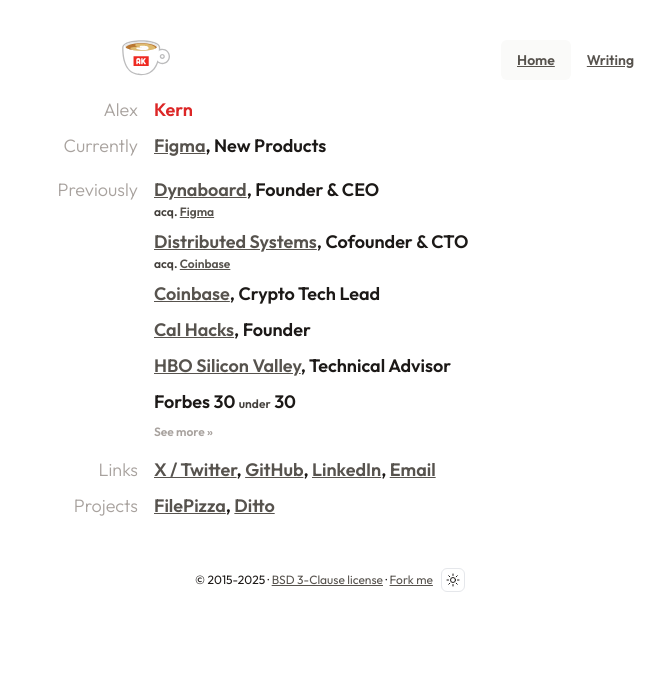
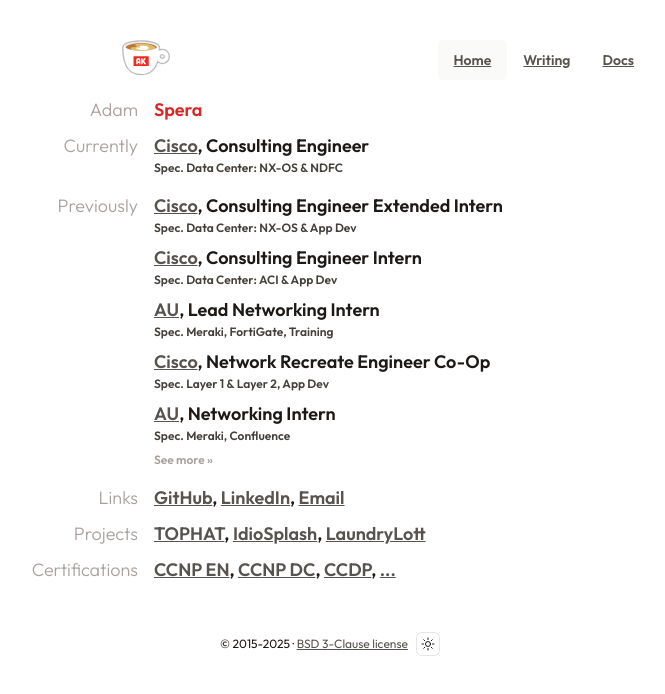
Before and after one commit to AdamSpera/adamspera.dev, a Next.js app: page / in a window 1280 px wide. Shown: the top 694 px of the page, without its empty margins (310-975 px from the left). Built offline with nearby package versions, Linux system fonts and the light colour scheme.

Commit message:
Update personal information and links throughout the application

```diff
--- a/app/layout.tsx
+++ b/app/layout.tsx
@@ -12,36 +12,28 @@
 const outfit = Outfit({ subsets: ["latin"] });
 
 export const metadata: Metadata = {
-  title: "alex kern • kern.io",
-  description: "Hacker, Designer, Founder",
+  title: "Adam Spera • dev",
+  description: "Networking, Applications, Programming",
   authors: {
-    name: "Alex Kern",
-    url: "https://kern.io",
+    name: "Adam Spera",
+    url: "https://adamspera.dev",
   },
   viewport: "width=device-width, initial-scale=1",
-  metadataBase: new URL("https://kern.io"),
+  metadataBase: new URL("https://adamspera.dev"),
   openGraph: {
     type: "website",
-    url: "https://kern.io",
-    title: "alex kern • kern.io",
-    description: "Hacker, Designer, Founder",
-    siteName: "Kern.io",
+    url: "https://adamspera.dev",
+    title: "Adam Spera • dev",
+    description: "Networking, Applications, Programming",
+    siteName: "AdamSpera.dev",
     images: [
       {
-        url: "https://kern.io/facebook.png",
+        url: "https://adamspera.dev/facebook.png",
         width: 1200,
         height: 1200,
       },
     ],
-  },
-  twitter: {
-    card: "summary_large_image",
-    title: "alex kern • kern.io",
-    description: "Hacker, Designer, Founder",
-    creator: "@kernio",
-    creatorId: "18856327",
-    images: ["https://kern.io/facebook.png"],
-  },
+  }
 };
 
 interface RootLayoutProps {
@@ -61,13 +53,9 @@
             <footer className="mx-auto mt-12 mb-4 flex items-center justify-center text-xs">
               <div>
                 &copy; 2015-{new Date().getFullYear()} &middot;{" "}
-                <ExternalLink href="https://github.com/kern/kern.io/blob/main/LICENSE">
+                <ExternalLink href="https://github.com/AdamSpera/adamspera.dev/blob/main/LICENSE">
                   BSD 3-Clause license
                 </ExternalLink>{" "}
-                &middot;{" "}
-                <ExternalLink href="https://github.com/kern/kern.io">
-                  Fork me
-                </ExternalLink>
               </div>
 
               <div className="pl-2">
--- a/app/p/[...slug]/page.tsx
+++ b/app/p/[...slug]/page.tsx
@@ -44,7 +44,7 @@
     return {};
   }
 
-  const title = post.title + " • kern.io";
+  const title = post.title + " • dev";
   const description = post.description;
 
   return {
--- a/app/p/page.tsx
+++ b/app/p/page.tsx
@@ -5,18 +5,18 @@
 
 export const metadata: Metadata = {
   ...layoutMetadata,
-  title: "writing • kern.io",
-  description: "Writings by Alex Kern",
+  title: "writing • adamspera.dev",
+  description: "Writings by Adam Spera",
   openGraph: {
     ...layoutMetadata.openGraph,
-    title: "writing • kern.io",
-    description: "Writings by Alex Kern",
-    url: "https://kern.io/p",
+    title: "writing • adamspera.dev",
+    description: "Writings by Adam Spera",
+    url: "https://adamspera.dev/p",
   },
   twitter: {
     ...layoutMetadata.twitter,
-    title: "writing • kern.io",
-    description: "Writings by Alex Kern",
+    title: "writing • adamspera.dev",
+    description: "Writings by Adam Spera",
   },
 };
 
--- a/app/page.tsx
+++ b/app/page.tsx
@@ -8,8 +8,8 @@
       <Section id="name">
         <h1>
           <a href="/" className="flex">
-            <SectionHeader>Alex</SectionHeader>
-            <SectionBody className="text-red-600">Kern</SectionBody>
+            <SectionHeader>Adam</SectionHeader>
+            <SectionBody className="text-red-600">Spera</SectionBody>
           </a>
         </h1>
       </Section>
@@ -19,8 +19,9 @@
         <SectionBody>
           <List>
             <ListItem>
-              <ExternalLink href="https://figma.com/">Figma</ExternalLink>, New
-              Products
+              <ExternalLink href="https://www.cisco.com/">Cisco</ExternalLink>,
+              Consulting Engineer
+              <SubBlock>Spec. Data Center: NX-OS &amp; NDFC</SubBlock>
             </ListItem>
           </List>
         </SectionBody>
@@ -31,81 +32,45 @@
         <SectionBody>
           <List>
             <ListItem>
-              <ExternalLink href="https://dynaboard.com/">
-                Dynaboard
-              </ExternalLink>
-              , Founder &amp; CEO
-              <SubBlock>
-                acq. <ExternalLink href="https://figma.com">Figma</ExternalLink>
-              </SubBlock>
+              <ExternalLink href="https://www.cisco.com/">Cisco</ExternalLink>,
+              Consulting Engineer Extended Intern
+              <SubBlock>Spec. Data Center: NX-OS &amp; App Dev</SubBlock>
             </ListItem>
             <ListItem>
-              <ExternalLink href="https://distributedsystems.com/">
-                Distributed Systems
-              </ExternalLink>
-              , Cofounder &amp; CTO
-              <SubBlock>
-                acq.{" "}
-                <ExternalLink href="https://coinbase.com">
-                  Coinbase
-                </ExternalLink>
-              </SubBlock>
+              <ExternalLink href="https://www.cisco.com/">Cisco</ExternalLink>,
+              Consulting Engineer Intern
+              <SubBlock>Spec. Data Center: ACI &amp; App Dev</SubBlock>
             </ListItem>
             <ListItem>
-              <ExternalLink href="https://coinbase.com/">Coinbase</ExternalLink>
-              , Crypto Tech Lead
+              <ExternalLink href="https://www.arcadia.edu/">AU</ExternalLink>,
+              Lead Networking Intern
+              <SubBlock>Spec. Meraki, FortiGate, Training</SubBlock>
             </ListItem>
             <ListItem>
-              <ExternalLink href="https://calhacks.io">Cal Hacks</ExternalLink>,
-              Founder
+              <ExternalLink href="https://www.cisco.com/">Cisco</ExternalLink>,
+              Network Recreate Engineer Co-Op
+              <SubBlock>Spec. Layer 1 &amp; Layer 2, App Dev</SubBlock>
             </ListItem>
             <ListItem>
-              <ExternalLink href="https://www.imdb.com/name/nm11088678/">
-                HBO Silicon Valley
-              </ExternalLink>
-              , Technical Advisor
-            </ListItem>
-            <ListItem>
-              Forbes 30 <Sub>under</Sub> 30
+              <ExternalLink href="https://www.arcadia.edu/">AU</ExternalLink>,
+              Networking Intern
+              <SubBlock>Spec. Meraki, Confluence</SubBlock>
             </ListItem>
             <ListItem>
               <Disclosure>
-                <ListItem>Zebra IQ, CTO &amp; Cofounder</ListItem>
                 <ListItem>
-                  <ExternalLink href="https://www.alsop-louie.com/">
-                    Alsop-Louie Partners
+                  <ExternalLink href="https://www.codeninjas.com/">
+                    CodeNinjas
                   </ExternalLink>
-                  , Associate
+                  , IT Administrator
+                  <SubBlock>Spec. AD, LDAP, Office365</SubBlock>
                 </ListItem>
                 <ListItem>
-                  <ExternalLink href="https://apple.com">Apple</ExternalLink>,
-                  Applied Machine Learning
-                </ListItem>
-                <ListItem>
-                  <ExternalLink href="https://mars.jpl.nasa.gov/msl/">
-                    NASA JPL
+                  <ExternalLink href="https://www.arcadia.edu/">
+                    AU
                   </ExternalLink>
-                  , Software Engineering
-                </ListItem>
-                <ListItem>
-                  <ExternalLink href="https://www.berkeley.edu/">
-                    UC Berkeley
-                  </ExternalLink>
-                  , Computer Science
-                </ListItem>
-                <ListItem>Kairos Society, Regional President</ListItem>
-                <ListItem>
-                  FRC Team 1515{" "}
-                  <ExternalLink href="https://www.team1515.com/">
-                    Mortorq
-                  </ExternalLink>
-                  , Team Captain
-                </ListItem>
-                <ListItem>
-                  <ExternalLink href="https://www.planetbravo.com/">
-                    PlanetBravo Techno-Tainment Camp
-                  </ExternalLink>
-                  , CIT
+                  , Networking Assistant
+                  <SubBlock>Spec. Confluence</SubBlock>
                 </ListItem>
               </Disclosure>
             </ListItem>
@@ -116,21 +81,49 @@
       <Section id="links">
         <SectionHeader>Links</SectionHeader>
         <SectionBody>
-          <ExternalLink href="https://x.com/kernio">X / Twitter</ExternalLink>,{" "}
-          <ExternalLink href="https://github.com/kern">GitHub</ExternalLink>,{" "}
-          <ExternalLink href="https://www.linkedin.com/in/alexanderskern/">
+          <ExternalLink href="https://github.com/adamspera">
+            GitHub
+          </ExternalLink>
+          ,{" "}
+          <ExternalLink href="https://www.linkedin.com/in/adamtspera/">
             LinkedIn
           </ExternalLink>
-          , <ExternalLink href="mailto:hello@kern.io">Email</ExternalLink>
+          ,{" "}
+          <ExternalLink href="mailto:adamspera@hotmail.com">Email</ExternalLink>
         </SectionBody>
       </Section>
 
       <Section id="projects">
         <SectionHeader>Projects</SectionHeader>
         <SectionBody>
-          <ExternalLink href="https://file.pizza">FilePizza</ExternalLink>,{" "}
-          <ExternalLink href="https://github.com/kern/ditto">
-            Ditto
+          <ExternalLink href="https://tophat.sh">TOPHAT</ExternalLink>,{" "}
+          <ExternalLink href="https://www.linkedin.com/pulse/idiosplash-open-source-meraki-ipsk-solution-wireless-networks-spera-tyfde/">
+            IdioSplash
+          </ExternalLink>
+          ,{" "}
+          <ExternalLink href="https://laundrylott.com/">
+            LaundryLott
+          </ExternalLink>{" "}
+        </SectionBody>
+      </Section>
+
+      <Section id="certifications">
+        <SectionHeader>Certifications</SectionHeader>
+        <SectionBody>
+          <ExternalLink href="https://www.cisco.com/site/us/en/learn/training-certifications/certifications/enterprise/ccnp-enterprise/index.html">
+            CCNP EN
+          </ExternalLink>
+          ,{" "}
+          <ExternalLink href="https://www.cisco.com/site/us/en/learn/training-certifications/certifications/datacenter/ccnp-data-center/index.html">
+            CCNP DC
+          </ExternalLink>
+          ,{" "}
+          <ExternalLink href="https://www.cisco.com/site/us/en/learn/training-certifications/certifications/devnet/professional/index.html">
+            CCDP
+          </ExternalLink>
+          ,{" "}
+          <ExternalLink href="https://www.linkedin.com/in/adamtspera/details/certifications/">
+            ...
           </ExternalLink>
         </SectionBody>
       </Section>
--- a/components/nav.tsx
+++ b/components/nav.tsx
@@ -8,6 +8,7 @@
   const pathname = usePathname();
   const isHome = pathname === "/";
   const isWriting = pathname.startsWith("/p");
+  const isDocumentation = false;
   const logoTranslate = isHome ? "md:translate-x-28" : "md:translate-x-0";
 
   return (
@@ -27,6 +28,11 @@
         <li>
           <NavLink href="/p" isSelected={isWriting}>
             Writing
+          </NavLink>
+        </li>
+        <li>
+          <NavLink href="https://docs.adamspera.dev" isSelected={isDocumentation}>
+            Docs
           </NavLink>
         </li>
       </ul>
```
